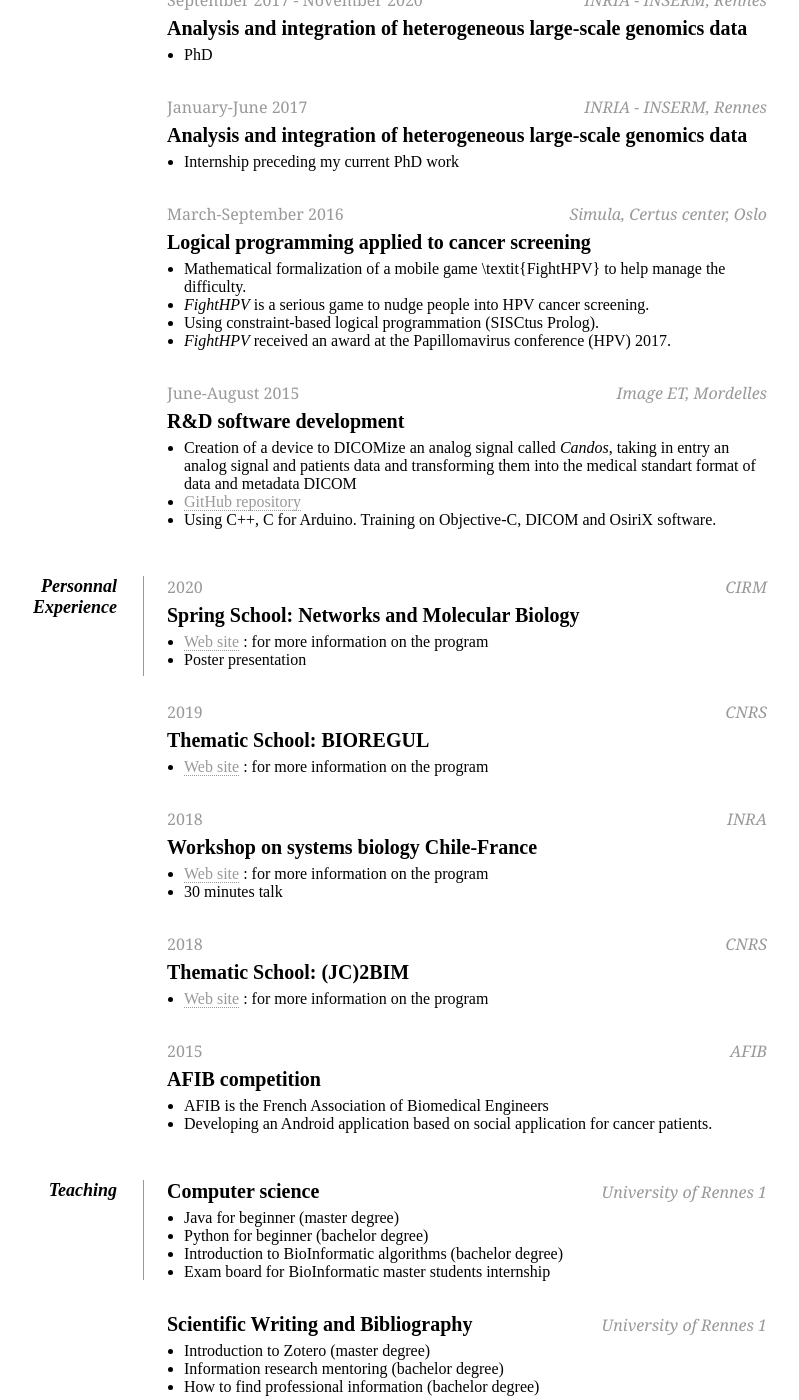
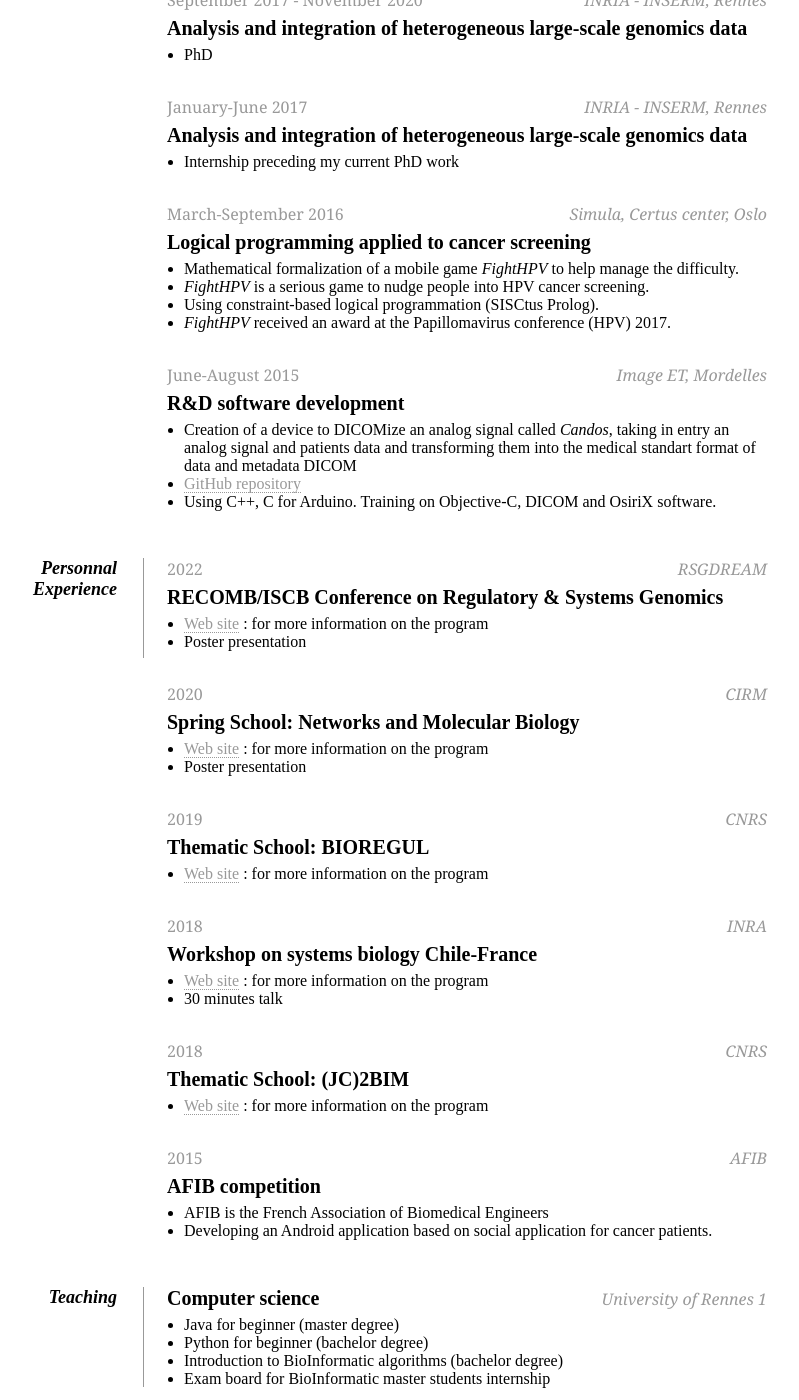
Before and after one commit to mlouarn/mlouarn.github.io, a Jekyll site: the page built from cv/index.html, in a window 1280 px wide and 1400 px high, scrolled down 1508 px. Shown: the whole window, without its empty margins (273-1072 px from the left). Built offline with Jekyll 4.4.1, drawn with Linux system fonts in a browser that asks for light colours; some of the changed text lies outside the part shown.

Commit message:
Update index.html

```diff
--- a/cv/index.html
+++ b/cv/index.html
@@ -101,7 +101,7 @@ title: CV
                 <h3>March-September 2016<span>Simula, Certus center, Oslo</span></h3>
                 <h2>Logical programming applied to cancer screening</h2>
                 <ul>
-                    <li>Mathematical formalization of a mobile game \textit{FightHPV} to help manage the difficulty.</li>
+                    <li>Mathematical formalization of a mobile game <i>FightHPV</i> to help manage the difficulty.</li>
                     <li><i>FightHPV</i> is a serious game to nudge people into HPV cancer screening.</li>
                     <li>Using constraint-based logical programmation (SISCtus Prolog).</li>
                     <li><i>FightHPV</i> received an award at the Papillomavirus conference (HPV) 2017.</li>
@@ -119,6 +119,12 @@ title: CV
 
             <dt>Personnal Experience</dt>
             <dd>
+		<h3>2022<span>RSGDREAM</span></h3>
+                <h2>RECOMB/ISCB Conference on Regulatory & Systems Genomics</h2>
+                <ul>
+                    <li><a href="https://www.iscb.org/rsgdream2022">Web site</a> : for more information on the program</li>
+                    <li>Poster presentation</li>
+                </ul>
                 <h3>2020<span>CIRM</span></h3>
                 <h2>Spring School: Networks and Molecular Biology</h2>
                 <ul>
@@ -177,7 +183,7 @@ title: CV
 		English: Fluent,<i>CLES2 et TOEIC (890/990)</i></p>
 
                 <h2>Computer skills</h2>
-                <p>Python, Java, Prolog (Sicstus Prolog), SPARQL, LaTeX, Basic (Scilab et Mathlab)</p>
+                <p>Python, R, Java, Prolog (Sicstus Prolog), SPARQL, LaTeX, Basic (Scilab et Mathlab)</p>
             </dd>
 
             <dd class="clear"></dd>
```
